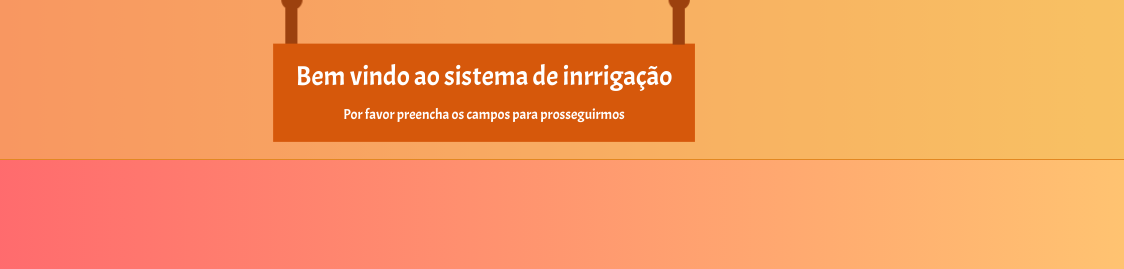
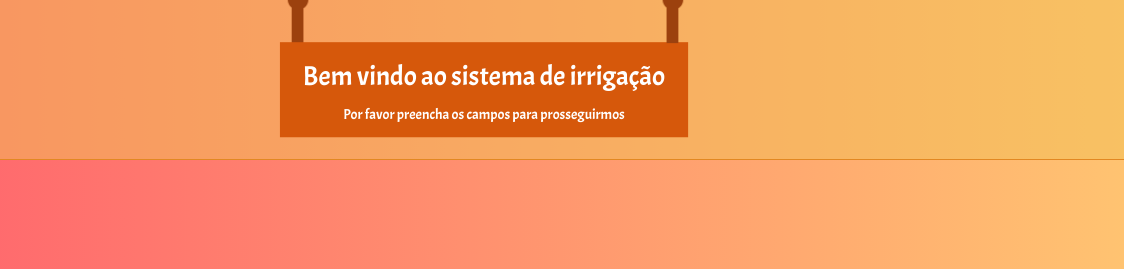
Before and after one commit to Czpla/Site, a website: page index.html in a window 1280 px wide. Shown: the top 269 px of the page, 156-1280 px from the left. Drawn offline with Linux system fonts and the light colour scheme.

Commit message:
new changes

```diff
--- a/index.html
+++ b/index.html
@@ -18,7 +18,7 @@
             <img src="./imgs/robo.png" alt="robo">
         </div>
         <div class="text">
-            <h2>Bem vindo ao sistema de inrrigação</h2>
+            <h2>Bem vindo ao sistema de irrigação</h2>
             <h5>Por favor preencha os campos para prosseguirmos</h5>
         </div>
     </header>
@@ -73,4 +73,5 @@
         <span>Todos direitos reservado - Eduardo Czpla © 2020</span>
     </footer>
 </body>
+
 </html>
```
Also changed, not shown: 1 other file.
